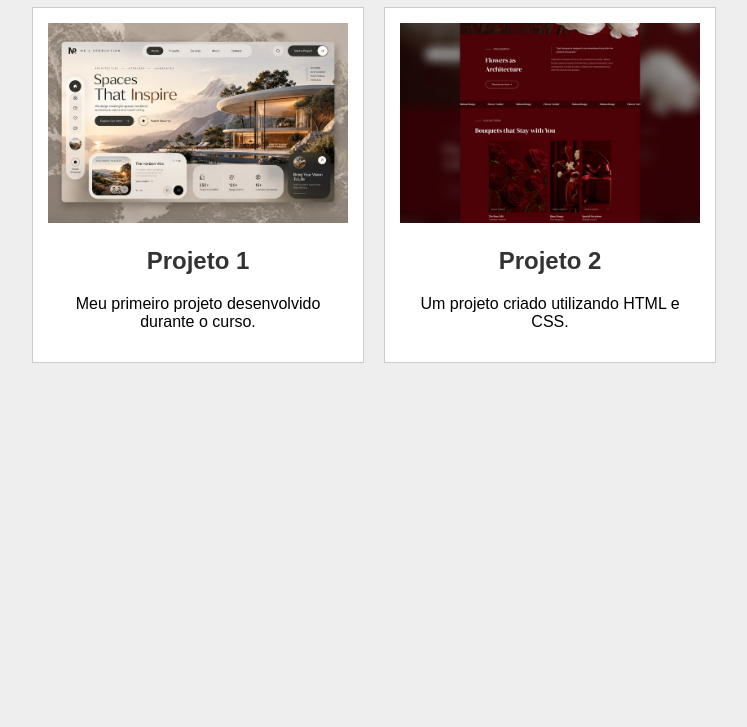
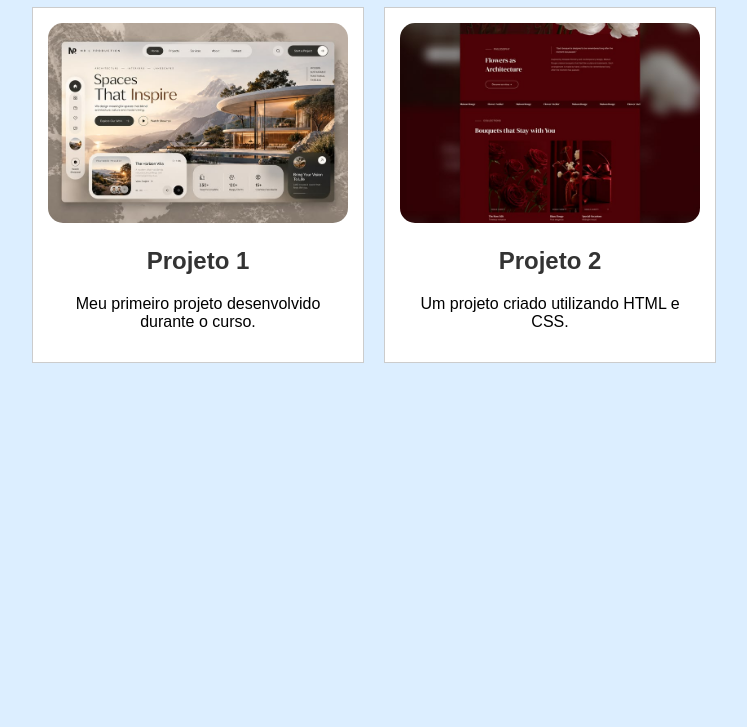
Before and after one commit to Nikolekalliany/galeria-projetos, a plain HTML site: page index.html in a window 1280 px wide. Shown: the part 73-800 px from the top of the page, without its empty margins (266-1013 px from the left). Drawn offline with Linux system fonts and the light colour scheme.

Commit message:
muda as cores e as bordas da galeria

```diff
--- a/style.css
+++ b/style.css
@@ -1,7 +1,7 @@
 
 body {
     font-family: Arial, sans-serif;
-    background-color: #eeeeee;
+    background-color: #dceeff;
     text-align: center;
 }
 
@@ -26,6 +26,7 @@ h1 {
     width: 100%;
     height: 200px;
     object-fit: cover;
+    border-radius: 15px;
 }
 
 .card h2 {
```
